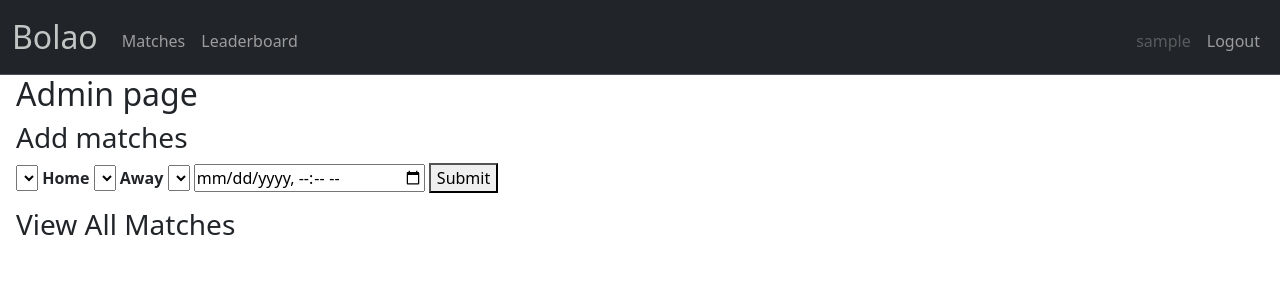
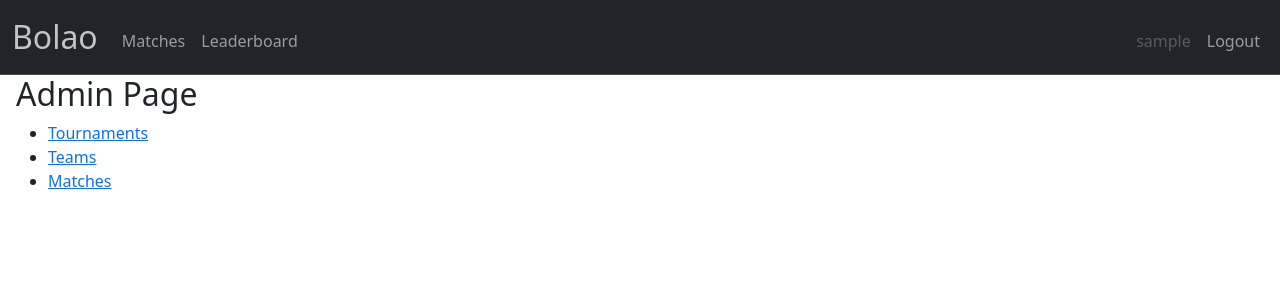
Before and after one commit to v-deoliveira/Bolao, a Flask app: page /admin/ in a window 1280 px wide. Shown: the top 300 px of the page. Run offline with Flask 3, Linux system fonts and the light colour scheme; the visitor is signed in with stand-in values (Sample User, id 1); data comes from the database, SQL or seed files in the repository; data that the repository does not hold is empty.

Commit message:
Update admin page for only display links to others admins blueprints

```diff
--- a/flaskr/admin.py
+++ b/flaskr/admin.py
@@ -4,10 +4,6 @@ from flask import(
     Blueprint, flash, g, redirect, render_template, request, session, url_for
 )
 from werkzeug.exceptions import abort
-
-from flaskr.db import get_db
-
-from .helpers import calculate_points
 
 bp = Blueprint('admin', __name__, url_prefix='/admin')
 
@@ -28,23 +24,4 @@ def admin_required(view):
 @bp.route('/', methods=('GET', 'POST'))
 @admin_required
 def index():
-    db = get_db()
-
-    tournaments = db.execute(
-        """
-            SELECT * FROM tournaments
-            ORDER BY name, season
-        """
-    ).fetchall()
-
-    teams = db.execute(
-        """
-            SELECT * FROM teams
-            ORDER BY name
-        """
-    ).fetchall()
-
-    return render_template("admin/admin.html",
-                           tournaments=tournaments,
-                           teams=teams
-                           )
+    return render_template("admin/admin.html")
--- a/flaskr/templates/admin/admin.html
+++ b/flaskr/templates/admin/admin.html
@@ -1,47 +1,13 @@
 {% extends 'layout.html' %}
 
 {% block header %}
-    <h2>{% block title %}Admin page{% endblock %}</h2>
+    <h2>{% block title %}Admin Page{% endblock %}</h2>
 {% endblock %}
 
 {% block content %}
-    <h3>Add matches</h3>
-    <form action="{{ url_for('admin.add_match') }}" method="post">
-        <select name="tournament">
-            {% for t in tournaments %}
-                <option value="{{ t.id }}">{{ t.name }} {{ t.season }}</option>
-            {% endfor %}
-        </select>
-        <label for="home_team">Home</label>
-        <select name="home_team">
-            {% for t in teams %}
-                <option value="{{ t.id }}">{{ t.name }}</option>
-            {% endfor %}
-        </select>
-        <label for="away_team">Away</label>
-        <select name="away_team">
-            {% for t in teams %}
-                <option value="{{ t.id }}">{{ t.name }}</option>
-            {% endfor %}
-        </select>
-        <input name="datetime" type="datetime-local">
-        <button type="submit">Submit</button>
-    </form>
-
-    <h3>View All Matches</h3>
-    <table>
-        <tbody>
-            {% for t in tournaments %}
-                <tr>
-                    <td>{{ t.name }} {{ t.season }}</td>
-                    <td>
-                        <form action="{{ url_for('admin.matches', tournament_id=t['id']) }}" method="GET">
-                            <button type="submit">View</button>
-                        </form>
-                    </td>
-                </tr>
-            {% endfor %}
-        </tbody>
-    </table>
-
+    <ul>
+        <li><a href="{{ url_for('admin_tournaments.index') }}">Tournaments</a></li>
+        <li><a href="{{ url_for('admin_teams.index') }}">Teams</a></li>
+        <li><a href="{{ url_for('admin_matches.index') }}">Matches</a></li>
+    </ul>
 {% endblock %}
```
